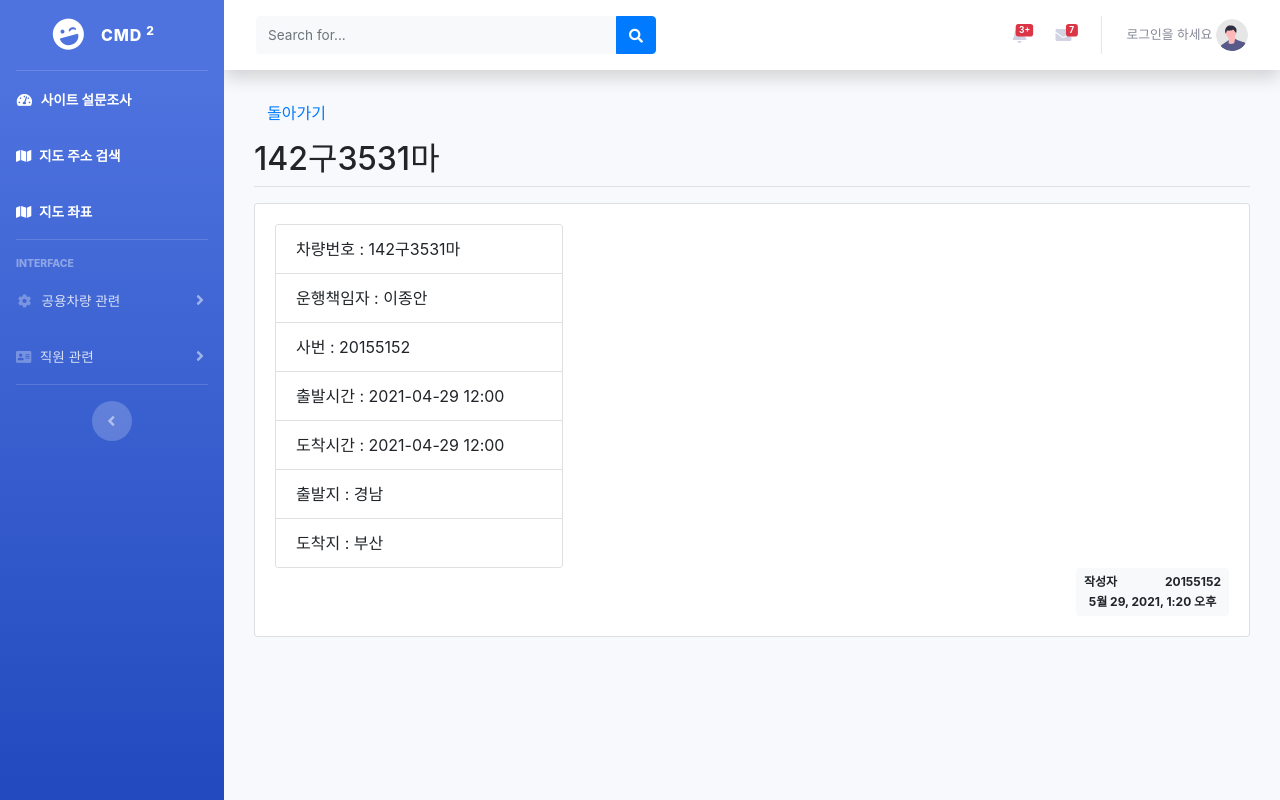
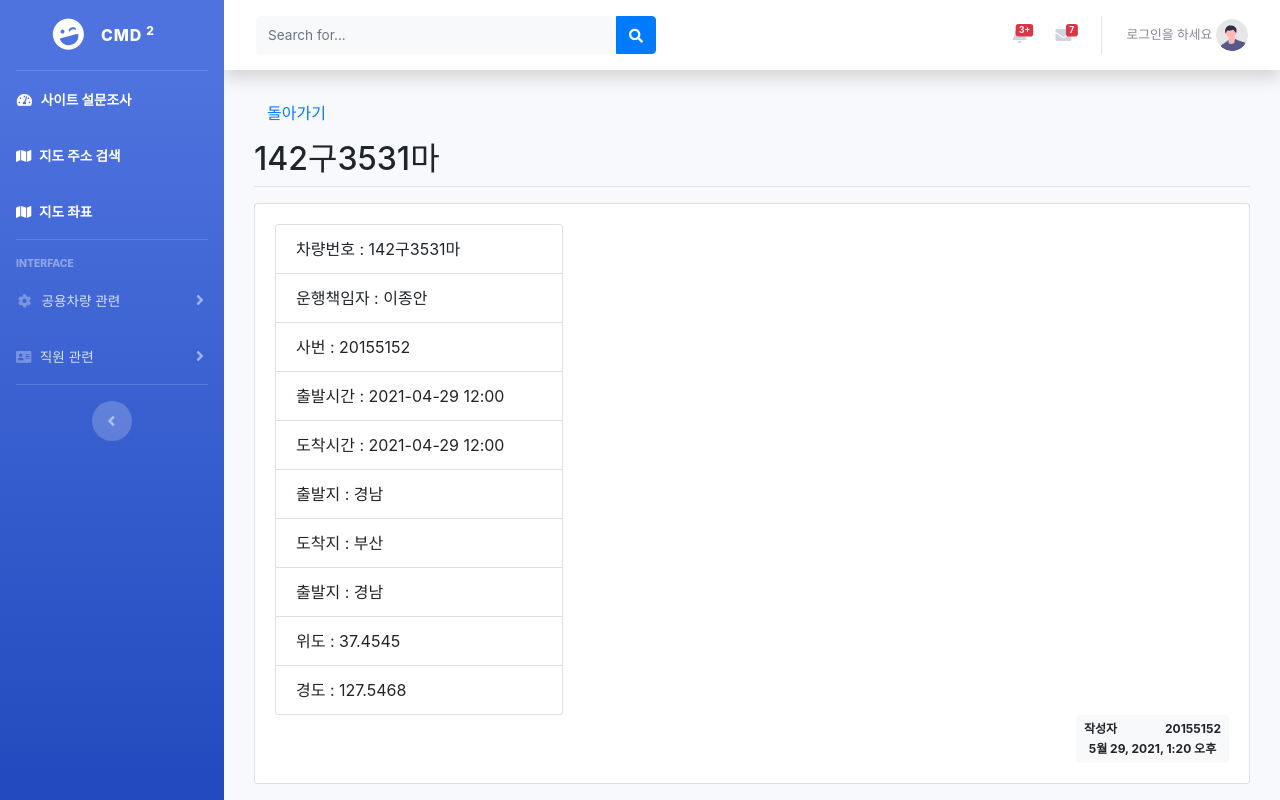
Before and after one commit to LeeJongAnn/capstone_CMD, a Django app: page /pybo/drive_list/1/ in a window 1280 px wide. Run offline with Django 3.2, Linux system fonts and the light colour scheme; data comes from the database, SQL or seed files in the repository; some libraries are stand-ins or nearby versions.

Commit message:
디테일 페이지에 위경도 추가

```diff
--- a/templates/pybo/drive_detail.html
+++ b/templates/pybo/drive_detail.html
@@ -30,7 +30,9 @@
                 <li class="list-group-item">출발시간 : {{ cmd_question.depart_date }}</li>
                 <li class="list-group-item">도착시간 : {{ cmd_question.arrive_date }}</li>
                 <li class="list-group-item">출발지 : {{ cmd_question.start_pos }}</li>
-                <li class="list-group-item">도착지 : {{ cmd_question.destination_pos }}</li>
+                <li class="list-group-item">도착지 : {{ cmd_question.destination_pos }}</li><li class="list-group-item">출발지 : {{ cmd_question.start_pos }}</li>
+                <li class="list-group-item">위도 : {{ cmd_question.Lat }}</li>
+                <li class="list-group-item">경도 : {{ cmd_question.Long }}</li>
             </ul>
         </div>
         {#                <div class="card-text" style="white-space: pre-line;">{{ question.Car_num }}</div>#}
```
